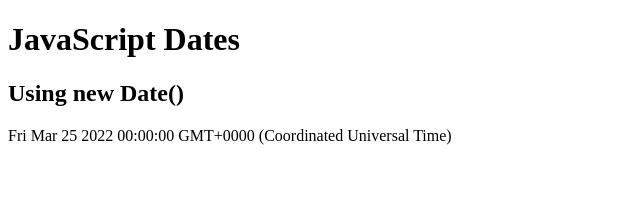
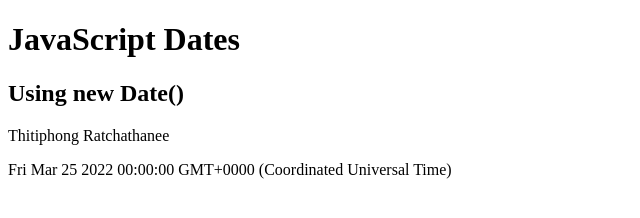
Before and after one commit to 670710125/5170101_125, a plain HTML site: page index.html in a window 1280 px wide. Shown: the whole page, without its empty margins (0-640 px from the left). Drawn offline with Linux system fonts and the light colour scheme.

Commit message:
เพิ่มชื่่อ

```diff
--- a/index.html
+++ b/index.html
@@ -4,6 +4,7 @@
 
 <h1>JavaScript Dates</h1>
 <h2>Using new Date()</h2>
+  <p>Thitiphong Ratchathanee</p>
 
 <p id="demo"></p>
 
```
